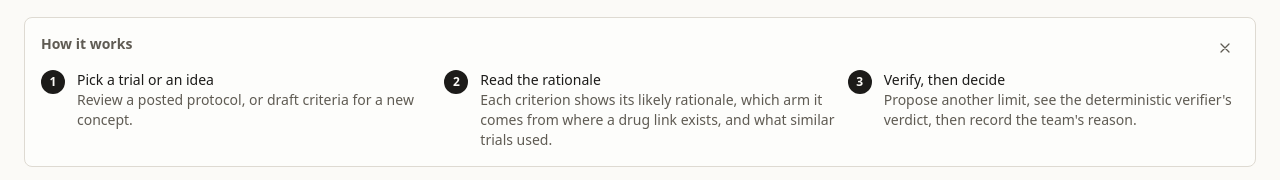
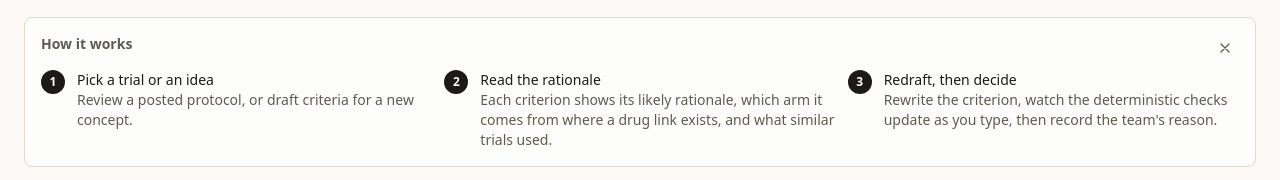
Before and after one commit to rinatrizvanov/ProtocolOS, a Next.js app in the folder web-next/: page / in a window 1280 px wide. Shown: the part 174-354 px from the top of the page. Built offline with nearby package versions, Linux system fonts and the light colour scheme.

Commit message:
Onboarding names the Redraft step

```diff
--- a/web-next/app/components/Onboarding.tsx
+++ b/web-next/app/components/Onboarding.tsx
@@ -11,7 +11,7 @@ const STEPS = [
     title: "Read the rationale",
     text: "Each criterion shows its likely rationale, which arm it comes from where a drug link exists, and what similar trials used.",
   },
-  { n: 3, title: "Verify, then decide", text: "Propose another limit, see the deterministic verifier's verdict, then record the team's reason." },
+  { n: 3, title: "Redraft, then decide", text: "Rewrite the criterion, watch the deterministic checks update as you type, then record the team's reason." },
 ];
 
 const listeners = new Set<() => void>();
```
